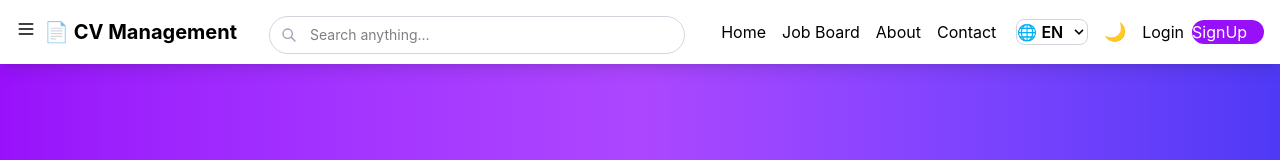
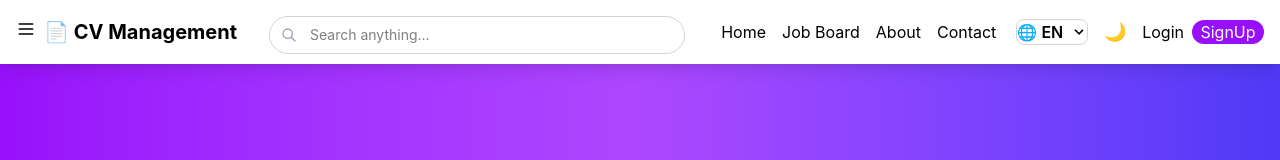
Before and after one commit to tabassummoni/CV-Management-Client, a React (Vite) app: page / in a window 1280 px wide. Shown: the top 160 px of the page. Built offline with nearby package versions, Linux system fonts and the light colour scheme.

Commit message:
make deshboard ,  users login / admin login / Recruiters login

```diff
--- a/src/Components/Nevber.jsx
+++ b/src/Components/Nevber.jsx
@@ -330,7 +330,7 @@ const Navbar = () => {
                 ) : (
                     <div className="flex gap-2">
                         <Link to="/login" className="btn btn-sm btn-outline">{currentText.login}</Link>
-                        <Link to="/signup" className="btn btn-sm btn-primary rounded-2xl w-18 bg-purple-600 border-0 hover:bg-purple-700 text-white">{currentText.signup}</Link>
+                        <Link to="/signup" className="btn btn-sm btn-primary rounded-2xl w-18 bg-purple-600 border-0 text-center hover:bg-purple-700 text-white">{currentText.signup}</Link>
                     </div>
                 )}
             </div>
```
Also changed, not shown: 1 other file (tests, documents, lock files or other folders).
